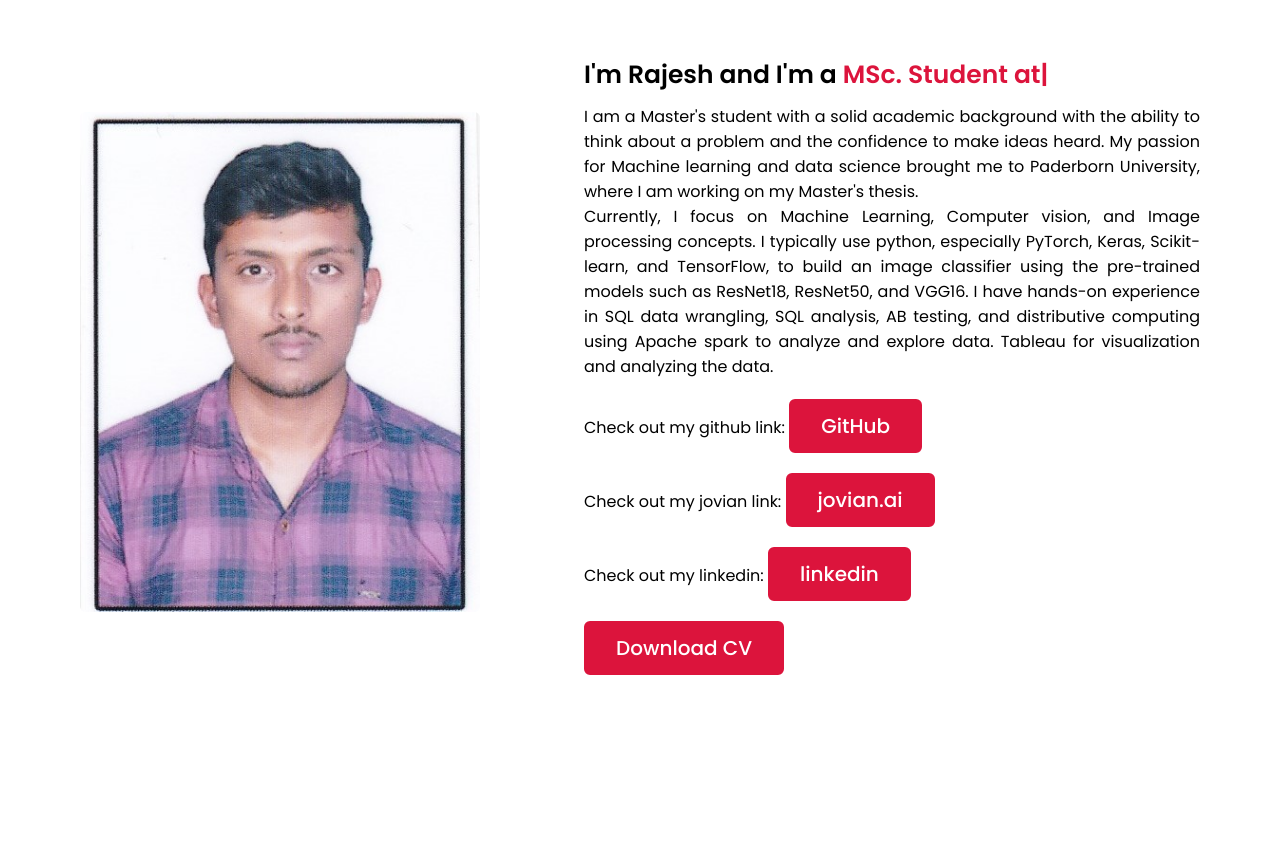
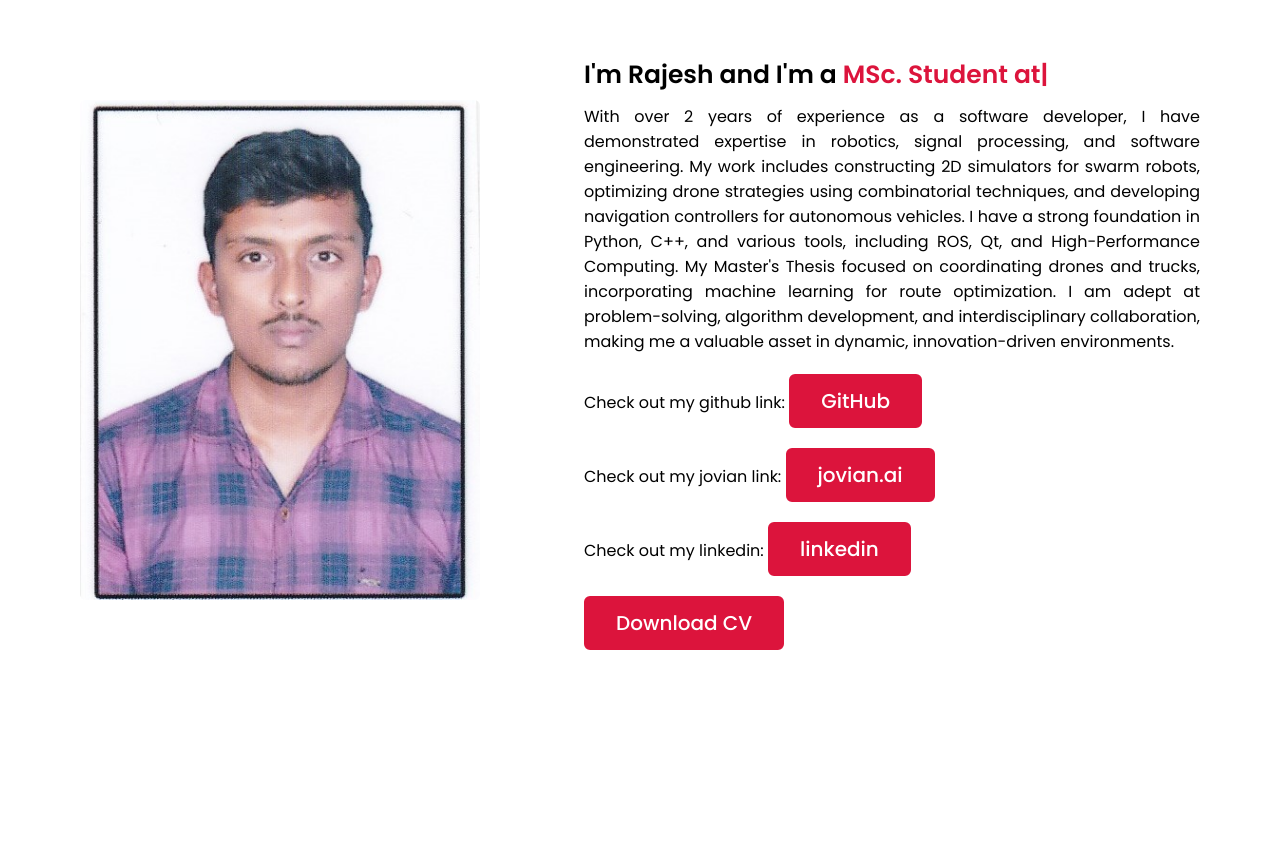
Before and after one commit to RajeshDgowda/rajeshdoddegowda.com, a plain HTML site: page index.html in a window 1280 px wide. Shown: the part 970-1817 px from the top of the page. Drawn offline with nearby package versions, Linux system fonts and the light colour scheme.

Commit message:
Update index.html

```diff
--- a/index.html
+++ b/index.html
@@ -55,11 +55,10 @@
                 </div>
                 <div class="column right">
                     <div class="text">I'm Rajesh and I'm a <span class="typing-2"></span></div>
-                    <p>I am a Master's student with a solid academic background with the ability to think about a problem and the confidence to make ideas heard. My passion for Machine learning and data science brought me to Paderborn University, where I am working on my Master's thesis.<p>
-                    <p>Currently, I focus on Machine Learning, Computer vision, and Image processing concepts. I typically use python, especially PyTorch, Keras, Scikit-learn, and TensorFlow, to build an image classifier using the pre-trained models such as ResNet18, ResNet50, and VGG16. I have hands-on experience in SQL data wrangling, SQL analysis, AB testing, and distributive computing using Apache spark to analyze and explore data. Tableau for visualization and analyzing the data.<p>
+                    <p>With over 2 years of experience as a software developer, I have demonstrated expertise in robotics, signal processing, and software engineering. My work includes constructing 2D simulators for swarm robots, optimizing drone strategies using combinatorial techniques, and developing navigation controllers for autonomous vehicles. I have a strong foundation in Python, C++, and various tools, including ROS, Qt, and High-Performance Computing. My Master's Thesis focused on coordinating drones and trucks, incorporating machine learning for route optimization. I am adept at problem-solving, algorithm development, and interdisciplinary collaboration, making me a valuable asset in dynamic, innovation-driven environments.<p>
                     <p>Check out my github link: <a href="http://GitHub.com/RajeshDgowda">GitHub</a><p>
                     <p>Check out my jovian link: <a href="https://jovian.ai/rajeshdoddegowda/notebooks">jovian.ai</a><p>
-                    <p>Check out my linkedin: <a href="https://linkedin.com/in/rajesh-doddegowda-13a012244">linkedin</a><p>
+                    <p>Check out my linkedin: <a href="https://linkedin.com/in/rajesh-doddegowda">linkedin</a><p>
                     <a href="">Download CV</a>
                 </div>
             </div>
```
